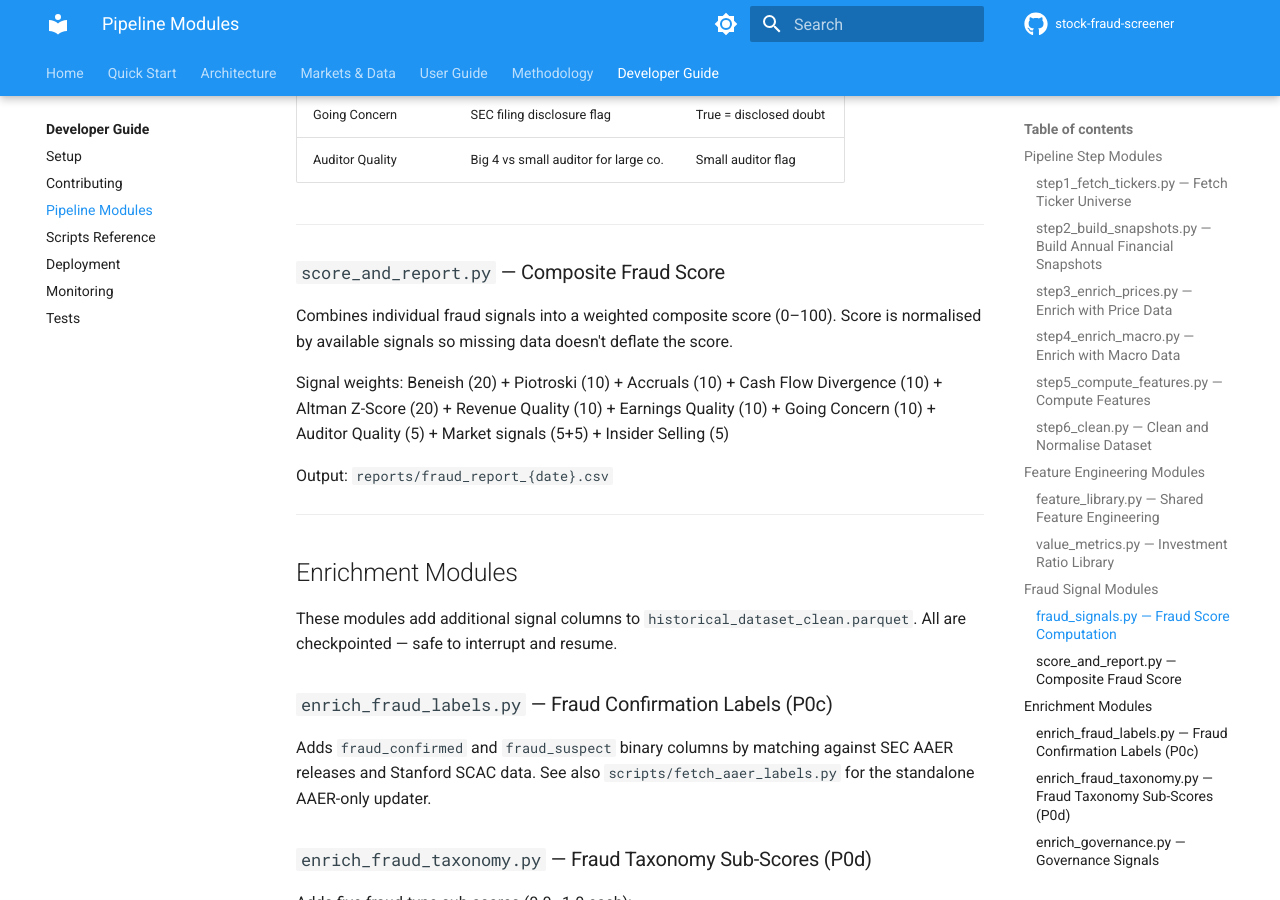
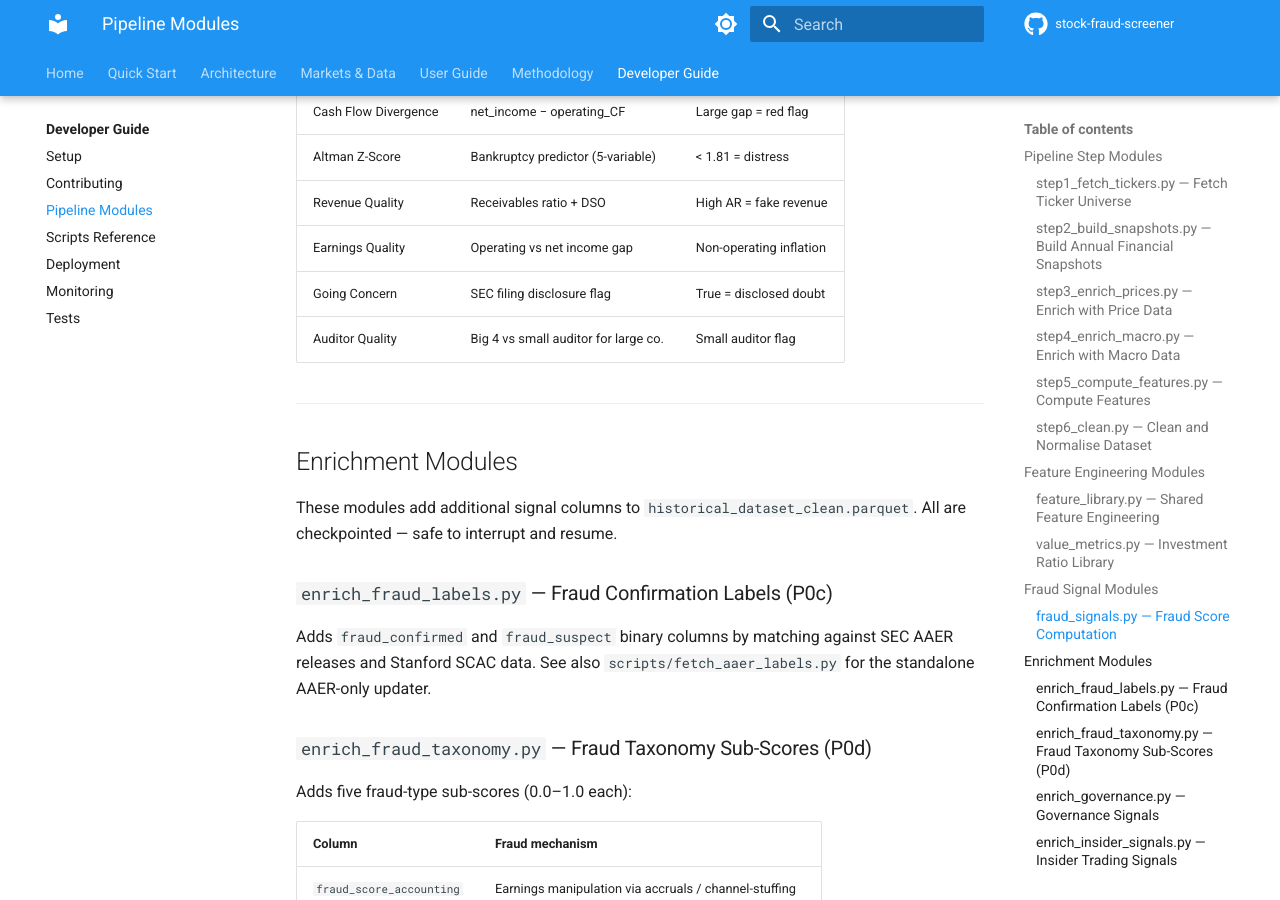
Before and after one commit to sherlock718/stock-fraud-screener, an MkDocs documentation site: the page built from docs/developer/pipeline-scripts.md, in a window 1280 px wide and 900 px high, scrolled down 3798 px. Built offline with MkDocs 1.6.1 and Material for MkDocs 9.7.7, drawn with Linux system fonts in a browser that asks for light colours; comment, search, counter and statistics services are not loaded; some of the changed text lies outside the part shown.

Commit message:
docs(pipeline): clarify JP pipeline variants, remove deleted score_and_report.py
- step2 table: split JP entry into _jp_free.py (active/free) and _jp.py
  (optional, EDINET key required); note that _jp_free.py outputs
  data/snapshots_jp.parquet and covers ~122-130 tickers without API key
- Remove score_and_report.py section (file was deleted in prior session —
  rules-based composite score contradicted ML-first architecture)

```diff
--- a/docs/developer/pipeline-scripts.md
+++ b/docs/developer/pipeline-scripts.md
@@ -133,16 +136,6 @@
 | Earnings Quality | Operating vs net income gap | Non-operating inflation |
 | Going Concern | SEC filing disclosure flag | True = disclosed doubt |
 | Auditor Quality | Big 4 vs small auditor for large co. | Small auditor flag |
-
----
-
-### `score_and_report.py` — Composite Fraud Score
-
-Combines individual fraud signals into a weighted composite score (0–100). Score is normalised by available signals so missing data doesn't deflate the score.
-
-Signal weights: Beneish (20) + Piotroski (10) + Accruals (10) + Cash Flow Divergence (10) + Altman Z-Score (20) + Revenue Quality (10) + Earnings Quality (10) + Going Concern (10) + Auditor Quality (5) + Market signals (5+5) + Insider Selling (5)
-
-Output: `reports/fraud_report_{date}.csv`
 
 ---
 
```
Also changed, not shown: other parts of docs/developer/pipeline-scripts.md (+11 -8 lines).
